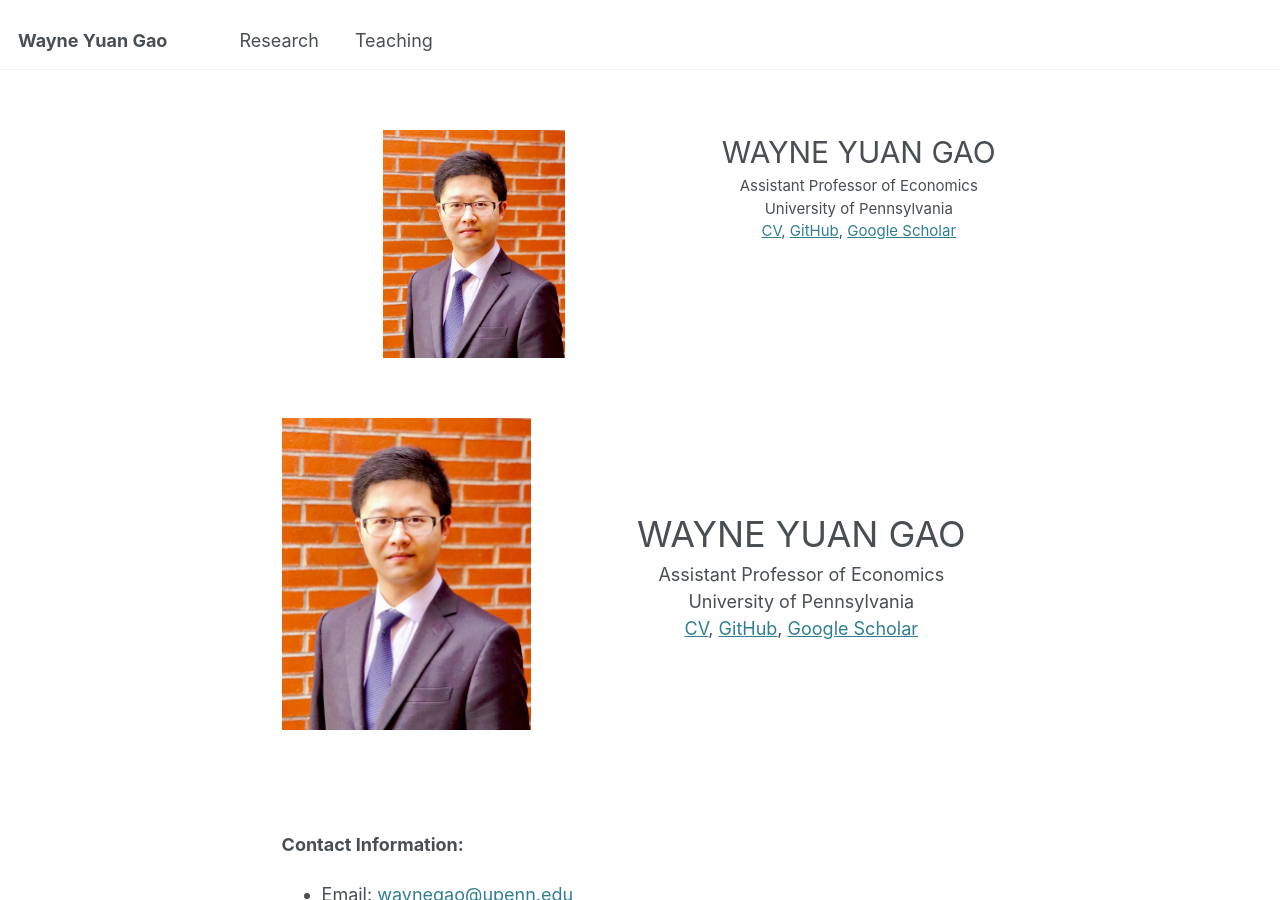
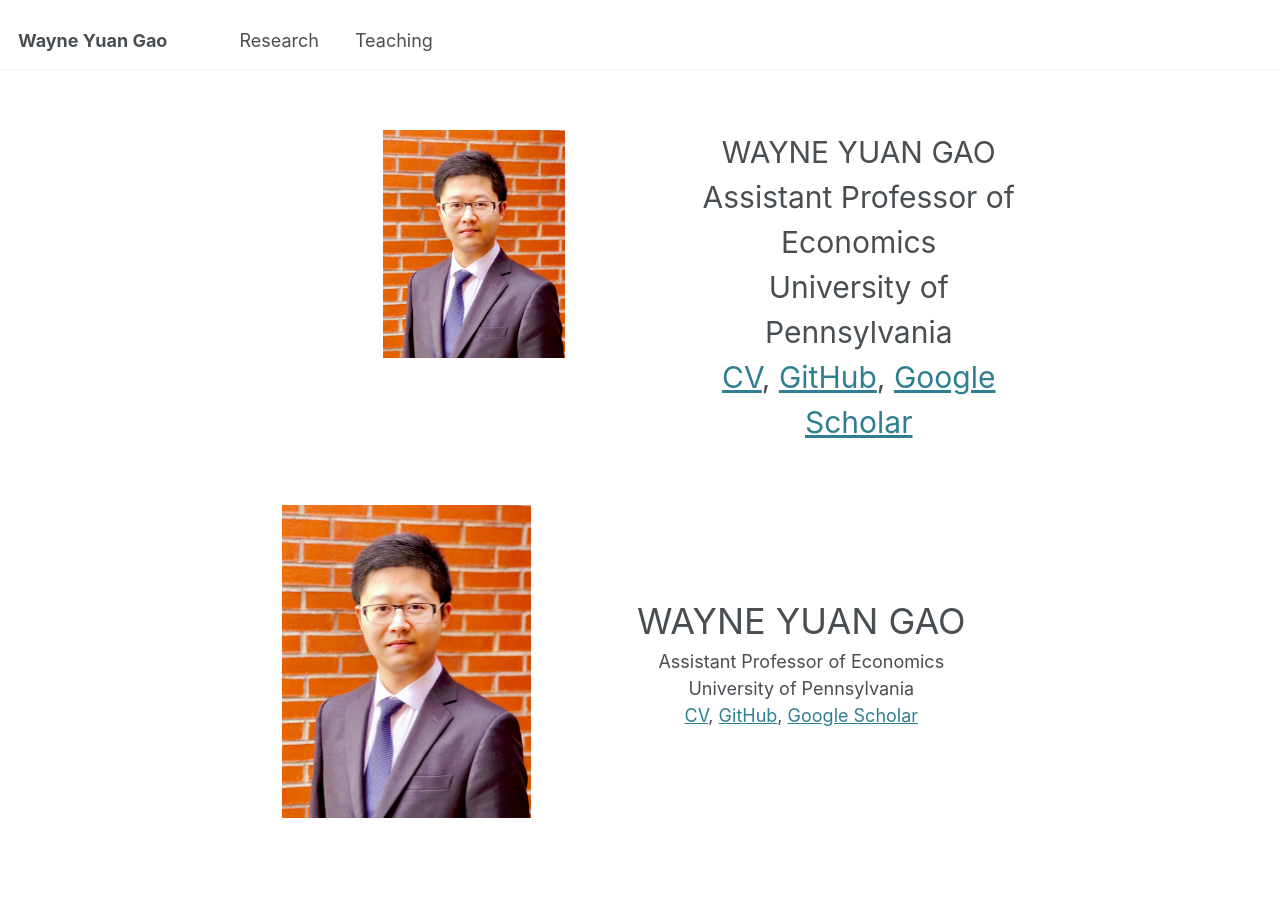
Before and after one commit to wayne-y-gao/wayne-y-gao.github.io, a Jekyll site: the page built from _pages/about.md, in a window 1280 px wide and 900 px high. Built offline with Jekyll 4.4.1, drawn with Linux system fonts in a browser that asks for light colours.

Commit message:
Update about.md

```diff
--- a/_pages/about.md
+++ b/_pages/about.md
@@ -12,10 +12,10 @@ redirect_from:
     <img src="images/BrickLargeS.jpg" alt="Profile Image" style="width:50%;">
   </div>
   <div class="flex-item-right">
-    <div style="text-align: center; font-size: 1em;">
+    <div style="text-align: center;">
       WAYNE YUAN GAO
     </div>
-    <div style="text-align: center;font-size: 0.5em;">
+    <div style="text-align: center;">
       Assistant Professor of Economics<br>
       University of Pennsylvania<br>
       <a href="files/GaoWayne_CV250210.pdf">CV</a>,
```
